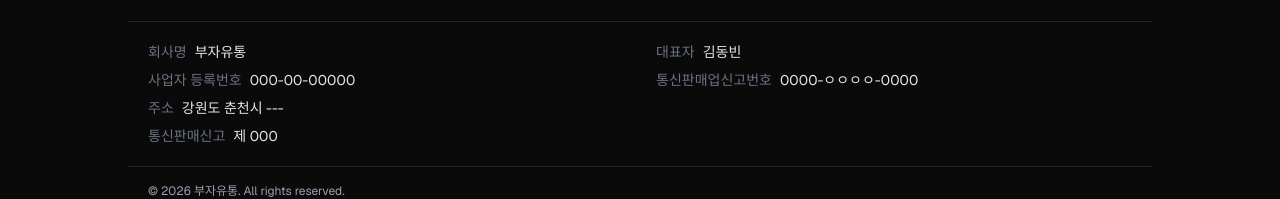
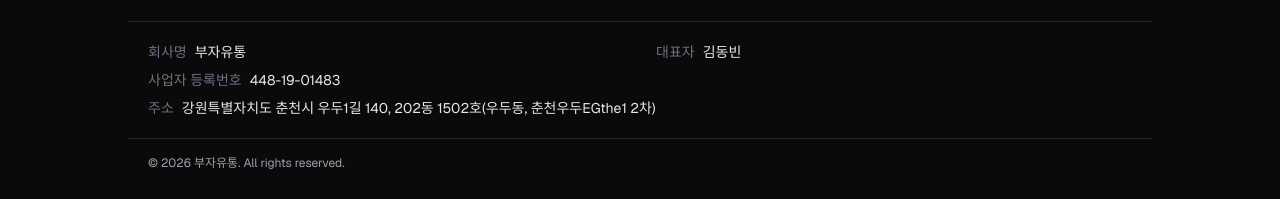
Before and after one commit to 10000jaeN/buja-distributor, a Next.js app in the folder frontend/: page / in a window 1280 px wide. Shown: the part 949-1148 px from the top of the page. Built offline with nearby package versions, Linux system fonts and the light colour scheme; no server answers.

Commit message:
feat: 푸터 사업자 정보 업데이트 — 등록번호, 주소 수정 및 통신판매업신고 항목 제거

```diff
--- a/frontend/src/components/common/Footer.tsx
+++ b/frontend/src/components/common/Footer.tsx
@@ -20,19 +20,11 @@
           </li>
           <li className="flex gap-2">
             <span className="shrink-0 text-gray-500">사업자 등록번호</span>
-            <span className="text-gray-200">000-00-00000</span>
-          </li>
-          <li className="flex gap-2">
-            <span className="shrink-0 text-gray-500">통신판매업신고번호</span>
-            <span className="text-gray-200">0000-ㅇㅇㅇㅇ-0000</span>
+            <span className="text-gray-200">448-19-01483</span>
           </li>
           <li className="flex gap-2 md:col-span-2">
             <span className="shrink-0 text-gray-500">주소</span>
-            <span className="text-gray-200">강원도 춘천시 ---</span>
-          </li>
-          <li className="flex gap-2 md:col-span-2">
-            <span className="shrink-0 text-gray-500">통신판매신고</span>
-            <span className="text-gray-200">제 000</span>
+            <span className="text-gray-200">강원특별자치도 춘천시 우두1길 140, 202동 1502호(우두동, 춘천우두EGthe1 2차)</span>
           </li>
         </ul>
       </div>
```
